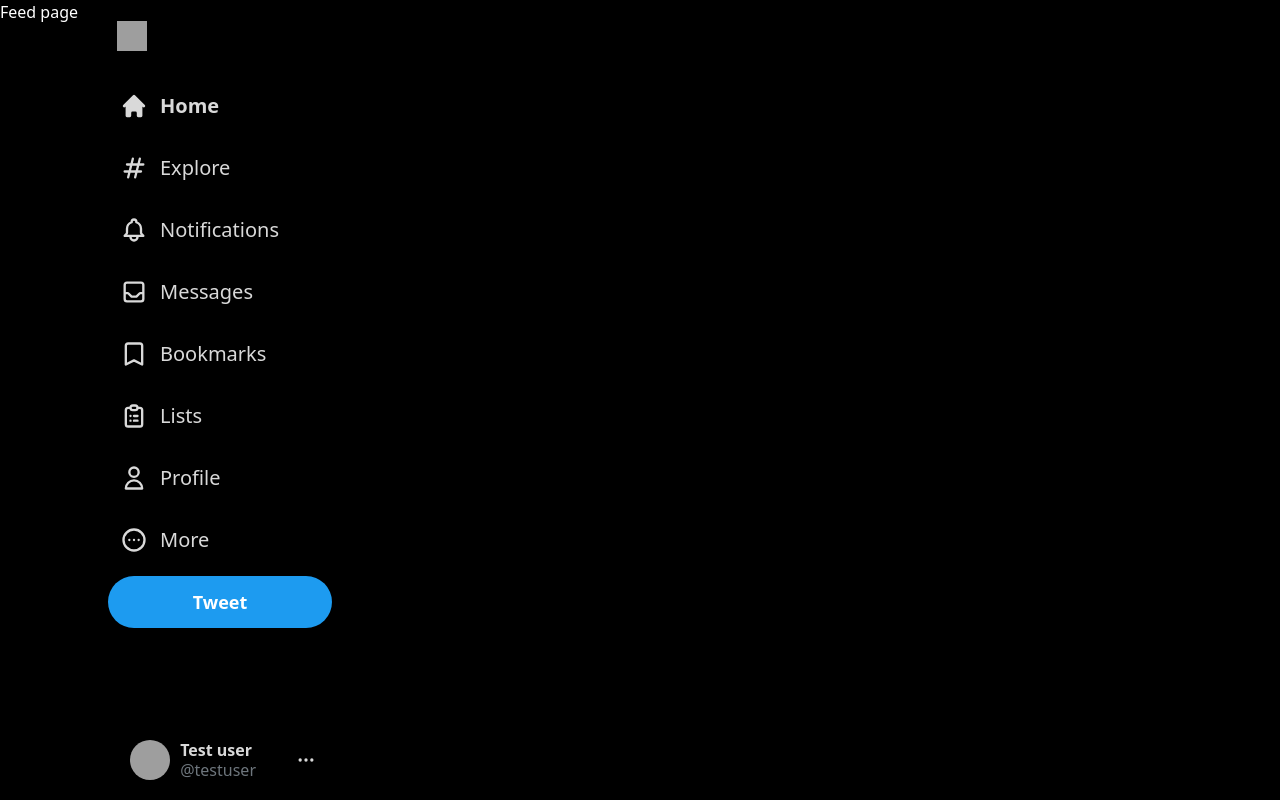
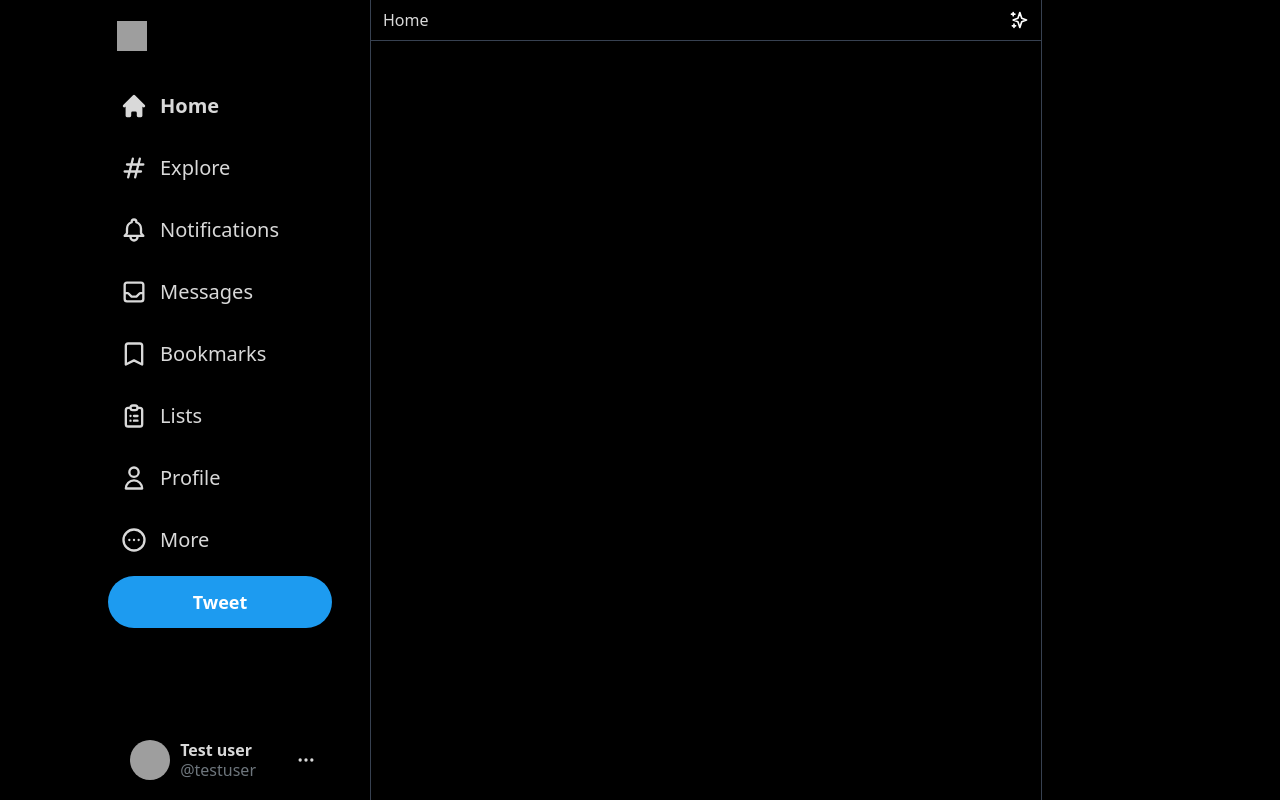
Before and after one commit to mbakin/twitter-clone, a Next.js app: page / in a window 1280 px wide. Built offline with nearby package versions, Linux system fonts and the light colour scheme; grey boxes are pictures that could not be loaded.

Commit message:
create top header in feed page

```diff
--- a/components/Feed.js
+++ b/components/Feed.js
@@ -1,7 +1,14 @@
+import { SparklesIcon } from '@heroicons/react/outline'
+
 function Feed() {
   return (
-    <div className="text-white">
-      Feed page
+    <div className="text-white flex-grow border-l border-r border-gray-700 max-w-2xl sm:ml-[73px] xl:ml-[370px]">
+      <div className="text-[#d9d9d9] flex items-center sm:justify-between py-2 px-3 sticky top-0 z-50 bg-black border-b border-gray-700">
+        <h2>Home</h2>
+        <div>
+          <SparklesIcon className="h-5 text-white"/>
+        </div>
+      </div>
     </div>
   )
 }
```
